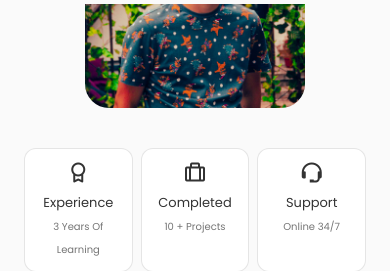
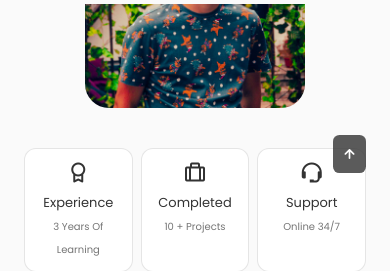
Before and after one commit to TimofeyKremko/Portfolio-Website, a React (Create React App) app: page / in a window 390 px wide. Shown: the part 840-1111 px from the top of the page. Built offline with nearby package versions, Linux system fonts and the light colour scheme.

Commit message:
add: scrollupcomponent

```diff
--- a/src/App.js
+++ b/src/App.js
@@ -5,6 +5,7 @@
 import Header from './components/Header/Header';
 import Home from './components/home/Home';
 import Qualification from './components/Qualification/Qualification';
+import Scrollup from './components/Scrollup/Scrollup';
 import Skills from './components/Skills/Skills';
 
 function App() {
@@ -12,14 +13,16 @@
     <>
       <Header />
 
-      <main className='main'>
+      <main className="main">
         <Home />
         <About />
         <Skills />
         <Qualification />
         <Contact />
-        <Footer />
       </main>
+
+      <Footer />
+      <Scrollup />
     </>
   );
 }
--- /dev/null
+++ b/src/components/Scrollup/Scrollup.jsx
@@ -0,0 +1,17 @@
+import React from 'react'
+import "./scrollup.css"
+
+const Scrollup = () => {
+  window.addEventListener("scroll", function () {
+    const scrollUp = this.document.querySelector(".scrollup");
+    if (this.scrollY >= 560) scrollUp.classList.add("show-scroll");
+    else scrollUp.classList.remove("show-scroll");
+  })
+  return (
+    <a href="#home" className="scrollup">
+      <i className="uil uil-arrow-up scrollup__icon"></i>
+    </a>
+  )
+}
+
+export default Scrollup
--- /dev/null
+++ b/src/components/Scrollup/scrollup.css
@@ -0,0 +1,51 @@
+.scrollup {
+  position: fixed;
+  right: 2.5rem;
+  bottom: -20%;
+  background-color: var(--title-color);
+  opacity: 0.8;
+  padding: 0.3rem 0.5rem;
+  border-radius: 0.4rem;
+  z-index: var(--z-tooltip);
+  transition: .4s;
+}
+
+.scrollup__icon {
+  font-size: 1.5rem;
+  color: var(--container-color);
+}
+
+.scrollup:hover {
+  background-color: var(--title-color-dark);
+}
+
+.show-scroll {
+  bottom: 3rem;
+}
+
+/*=============== BREAKPOINTS ===============*/
+/* For large devices */
+@media screen and (max-width: 992px) {
+  .scrollup {
+    right: 1.5rem;
+    padding: 0.25rem 0.4rem;
+  }
+
+  .scrollup__icon {
+    font-size: 1.25rem;
+  }
+}
+
+/* For medium devices */
+@media screen and (max-width: 768px) {
+  .show-scroll {
+    bottom: 4rem;
+  }
+}
+
+/* For small devices */
+@media screen and (max-width: 350px) {
+  .scrollup {
+    right: 1rem;
+  }
+}
```
